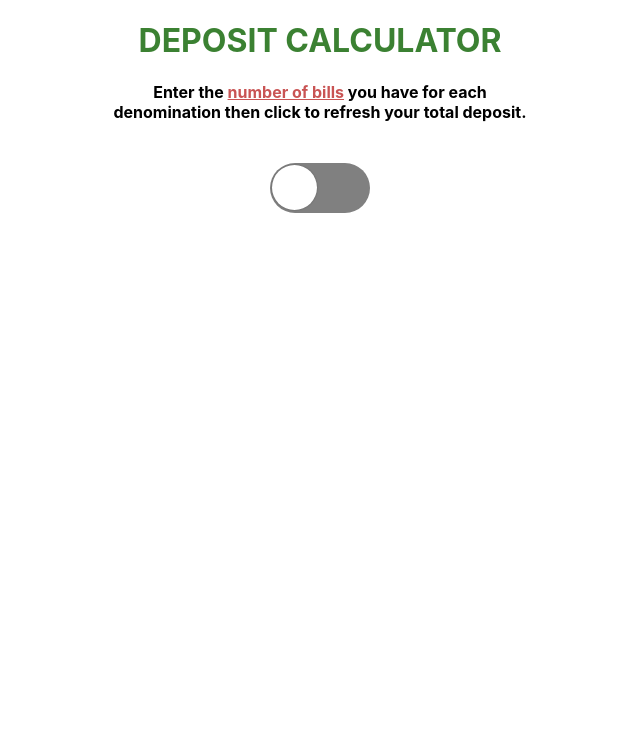
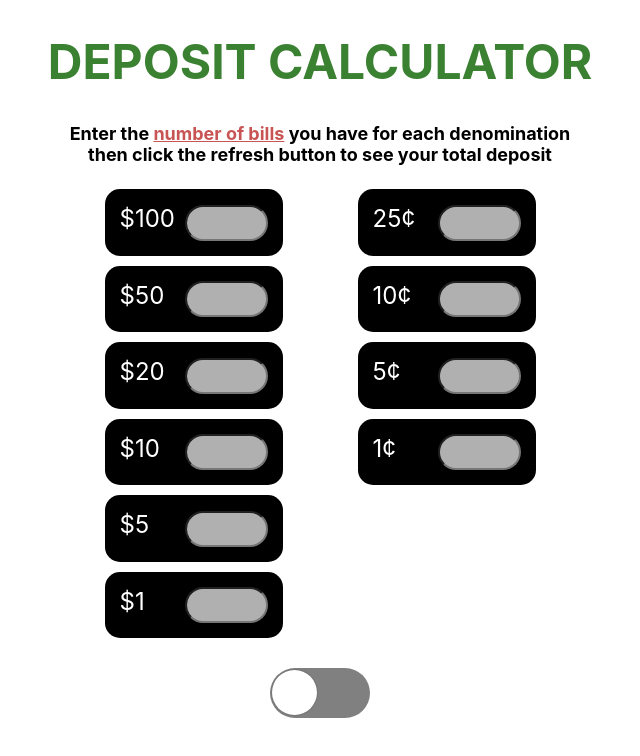
Before and after one commit to juliusg034/till-count-react, a React (Create React App) app: page / in a window 1280 px wide. Shown: the top 756 px of the page, without its empty margins (320-960 px from the left). Built offline with nearby package versions, Linux system fonts and the light colour scheme.

Commit message:
add the input form
create components DenominationInput & InputForm with styling

```diff
--- a/src/App.css
+++ b/src/App.css
@@ -6,6 +6,11 @@
 
 heading > h1 {
   color: #3b8132;
+  font-size: 48px;
+}
+
+heading > h4 {
+  font-size: 18px;
 }
 
 heading > h4, h1{
--- a/src/App.js
+++ b/src/App.js
@@ -1,6 +1,7 @@
 import React, { useState } from 'react';
 import './App.css';
-import Switch from './Components/Switch/Switch'
+import Switch from './Components/Switch/Switch';
+import InputForm from './Components/InputForm/InputForm';
 
 function App() {
   const [value, setValue] = useState(false)
@@ -9,10 +10,12 @@ function App() {
       <heading>
         <h1>DEPOSIT CALCULATOR</h1>
         <h4>
-          Enter the <span class="description">number of bills</span> you have for each <br/>
-          denomination then click to refresh your total deposit.
+          Enter the <span class="description">number of bills</span> you have for each denomination <br/>
+          then click the refresh button to see your total deposit
         </h4>
       </heading>
+
+      <InputForm/>
 
       <Switch isOn={value} handleToggle={() => setValue(!value)}/>
     </div>
--- /dev/null
+++ b/src/Components/DenominationInput/DenominationInput.css
@@ -0,0 +1,10 @@
+.input-field {
+  background-color: black;
+  padding: 2px;
+}
+
+.input-field > input {
+  width: 100px;
+  border-radius: 15px;
+  background-color: gray;
+}
--- /dev/null
+++ b/src/Components/DenominationInput/DenominationInput.js
@@ -0,0 +1,14 @@
+import React from 'react';
+import './DenominationInput.css';
+
+function DenominationInput ({label, id, denomination}) {
+
+  return (
+    <div class='input-field'>
+      <label for="number">{label}</label>
+      <input type='number' inputmode='decimal' parttern='[0-9]' class='bill-input' id={id} data-denomination={denomination}/>
+    </div>
+  )
+}
+
+export default DenominationInput;
--- /dev/null
+++ b/src/Components/InputForm/InputForm.css
@@ -0,0 +1,46 @@
+form {
+  grid-column: 2 / 3;
+  grid-row: 3 / 4;
+  color: white;
+  font-size: 24px;
+}
+
+.bills {
+  display: flex;
+  gap: 75px;
+}
+
+.input-field {
+  margin-bottom: 10px;
+  padding: 15px;
+  border-radius: 15px;
+}
+
+.input-field > label {
+  display: inline-block;
+  width: 50px;
+}
+
+.input-field > input {
+  color: rgb(11, 148, 11);
+  border-radius: 20px;
+  width: 75px;
+  height: 30px;
+  text-align: center;
+  background-color: #b0b0b1;
+  font-weight: 600;
+  margin-left: 15px;
+}
+
+/* Chrome, Safari, Edge, Opera */
+input::-webkit-outer-spin-button,
+input::-webkit-inner-spin-button {
+  -webkit-appearance: none;
+  margin: 0;
+}
+
+/* Firefox */
+input[type=number] {
+  -moz-appearance: textfield;
+  appearance: textfield;
+}
--- /dev/null
+++ b/src/Components/InputForm/InputForm.js
@@ -0,0 +1,30 @@
+import DenominationInput from "../DenominationInput/DenominationInput.js";
+import './InputForm.css';
+
+function InputForm () {
+
+  return (
+    <form id="bills-form">
+      <div class="bills">
+        <div class="left-bills">
+          <DenominationInput label={'$100'} id={"hundreds"} denomination={100}/>
+          <DenominationInput label={'$50'} id={"fifties"} denomination={50}/>
+          <DenominationInput label={'$20'} id={"twenties"} denomination={20}/>
+          <DenominationInput label={'$10'} id={"tens"} denomination={10}/>
+          <DenominationInput label={'$5'} id={"fives"} denomination={5}/>
+          <DenominationInput label={'$1'} id={"ones"} denomination={1}/>
+        </div>
+
+        <div class="right-bills">
+          <DenominationInput label={'25¢'} id={"quarters"} denomination={0.25}/>
+          <DenominationInput label={'10¢'} id={"dimes"} denomination={0.10}/>
+          <DenominationInput label={'5¢'} id={"nickels"} denomination={0.05}/>
+          <DenominationInput label={'1¢'} id={"pennies"} denomination={0.01}/>
+        </div>
+      </div>
+    </form>
+
+  )
+}
+
+export default InputForm;
```
